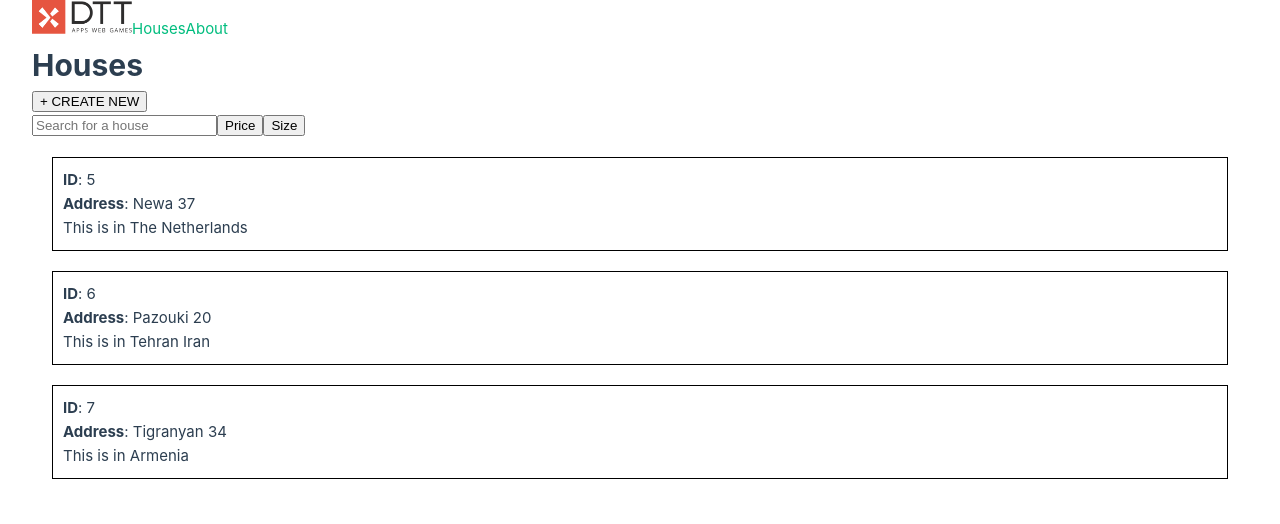
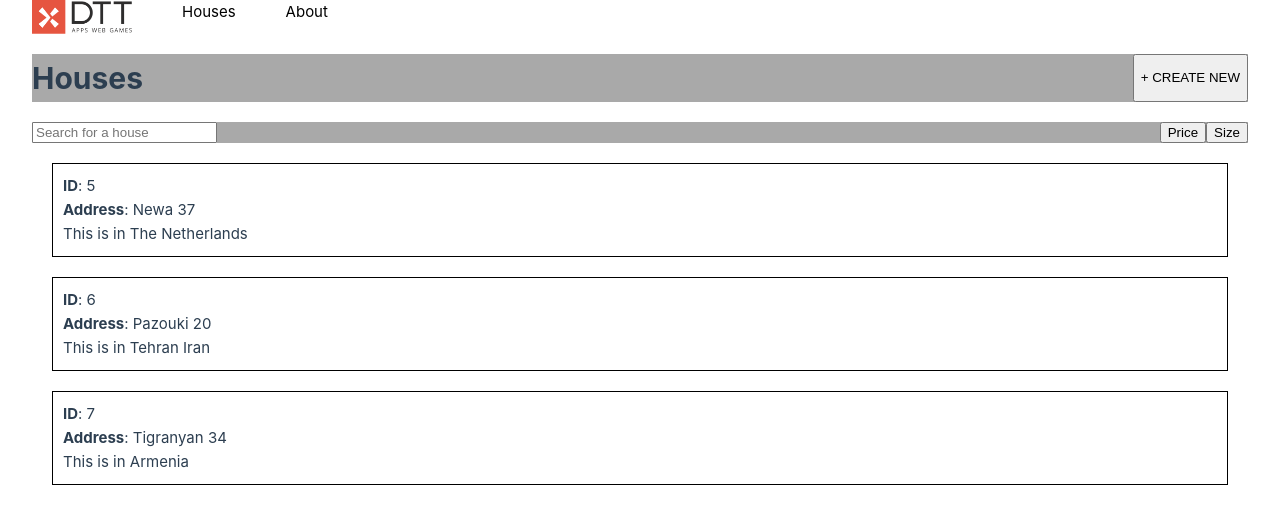
Before and after one commit to tannazma/dtt-assessment, a Vue app: page /list in a window 1280 px wide. Shown: the top 524 px of the page. Built offline with nearby package versions, Linux system fonts and the light colour scheme.

Commit message:
adding some beautiful styles to be better at list house page

```diff
--- a/src/components/Header.vue
+++ b/src/components/Header.vue
@@ -3,9 +3,31 @@ import { RouterLink } from 'vue-router'
 </script>
 
 <template>
-  <div>
-    <img width="100" src="src/assets/img_logo_dtt@3x.png" />
-    <RouterLink to="/list">Houses</RouterLink>
-    <RouterLink to="/about">About</RouterLink>
+  <div class="header-container">
+    <img
+      display="flex,"
+      flex="1,"
+      align-content="space-between,"
+      width="100"
+      src="src/assets/img_logo_dtt@3x.png"
+    />
+    <RouterLink class="list" to="/list">Houses</RouterLink>
+    <RouterLink class="about" to="/about">About</RouterLink>
   </div>
 </template>
+
+<style>
+.header-container {
+  display: flex;
+}
+
+.list {
+  align-content: space-between;
+  margin-left: 50px;
+  margin-right: 50px;
+  color: black;
+}
+.about {
+  color: black;
+}
+</style>
--- a/src/views/ListOfHouses.vue
+++ b/src/views/ListOfHouses.vue
@@ -4,16 +4,16 @@ import HouseListItem from '@/components/HouseListItem.vue'
 import { houses } from '@/stores/houses'
 </script>
 
-<template>
+<template >
   <Header />
-  <div>
-    <h1>Houses</h1>
-    <button>+ CREATE NEW</button>
+  <div class="first-part">
+    <h1 class="title">Houses</h1>
+    <button class="create-new">+ CREATE NEW</button>
   </div>
-  <div>
-    <input placeholder="Search for a house" />
-    <button>Price</button>
-    <button>Size</button>
+  <div class="second-part">
+    <input class="input" placeholder="Search for a house" />
+    <button class="price">Price</button>
+    <button class="size">Size</button>
   </div>
   <div class="houses-parent">
     <HouseListItem v-for="house in houses" :key="house.id" :house="house" />
@@ -21,8 +21,43 @@ import { houses } from '@/stores/houses'
 </template>
 
 <style scoped>
+
+.first-part {
+  background-color: darkgray;
+}
 .house-parent {
   display: flex;
   flex-direction: column;
 }
+
+.first-part {
+  display: flex;
+  margin-top: 20px;
+}
+
+.title {
+  flex: 1;
+  align-content: space-between;
+}
+
+.second-part {
+  display: flex;
+  align-items: center;
+  margin-top: 20px;
+  background-color: darkgray;
+}
+.input{
+margin-right:auto;
+}
+
+.price {
+  display: flex;
+  gap: 10px;
+}
+.size{
+  display: flex;
+  gap: 10px;
+}
+
+
 </style>
```
